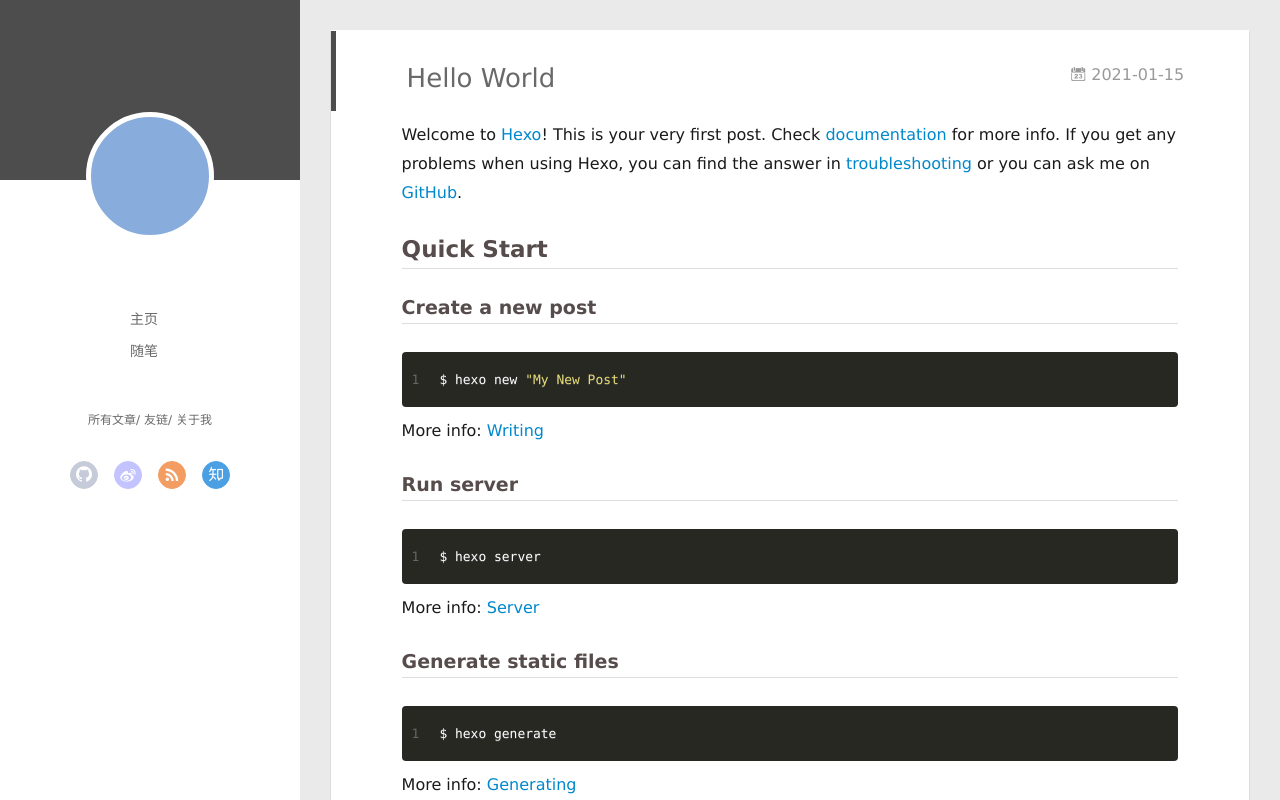
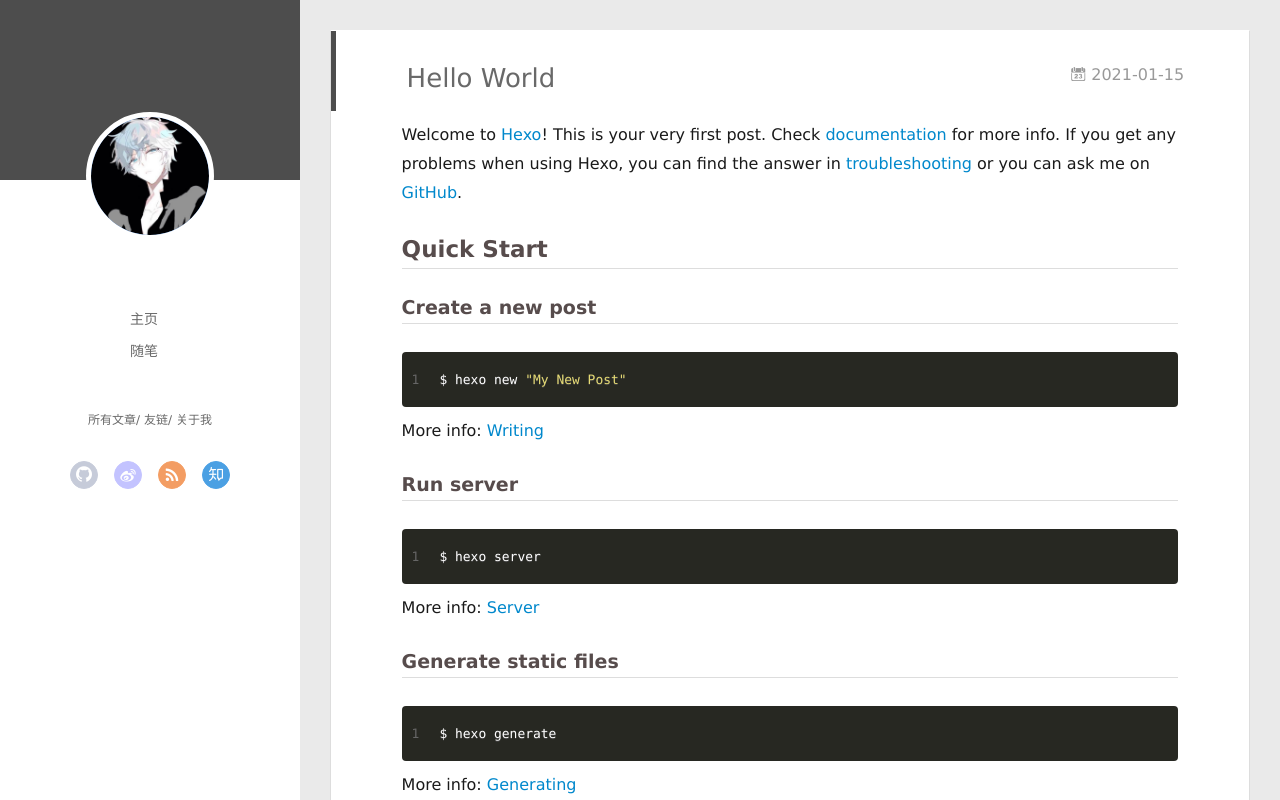
Before and after one commit to xingyun3326/xingyun3326.github.io, a plain HTML site: page 2021/01/15/hello-world/index.html in a window 1280 px wide. Drawn offline with Linux system fonts and the light colour scheme; no server answers.

Commit message:
Site updated: 2021-01-17 19:24:40

```diff
--- a/2021/01/15/hello-world/index.html
+++ b/2021/01/15/hello-world/index.html
@@ -23,7 +23,7 @@
     <link rel="alternative" href="/atom.xml" title="xingyun" type="application/atom+xml">
 
 
-    <link rel="icon" href="/favicon.png">
+    <link rel="icon" href="/assets/img/wdbktx.jpg">
 
   <link rel="stylesheet" type="text/css" href="/./main.0cf68a.css">
   <style type="text/css">
@@ -47,7 +47,7 @@
 <div class="intrude-less">
 	<header id="header" class="inner">
 		<a href="/" class="profilepic">
-			<img src="" class="js-avatar">
+			<img src="/assets/img/wdbktx.jpg" class="js-avatar">
 		</a>
 		<hgroup>
 		  <h1 class="header-author"><a href="/"></a></h1>
@@ -105,7 +105,7 @@
 	<div class="intrude-less">
 		<header id="header" class="inner">
 			<div class="profilepic">
-				<img src="" class="js-avatar">
+				<img src="/assets/img/wdbktx.jpg" class="js-avatar">
 			</div>
 			<hgroup>
 			  <h1 class="header-author js-header-author"></h1>
```
Also changed, not shown: 2021/01/15/test-my-site/index.html (+3 -3 lines), archives/2021/01/index.html (+3 -3 lines), archives/2021/index.html (+3 -3 lines), archives/index.html (+3 -3 lines), index.html (+3 -3 lines), assets/img/wdbktx.jpg (added).
